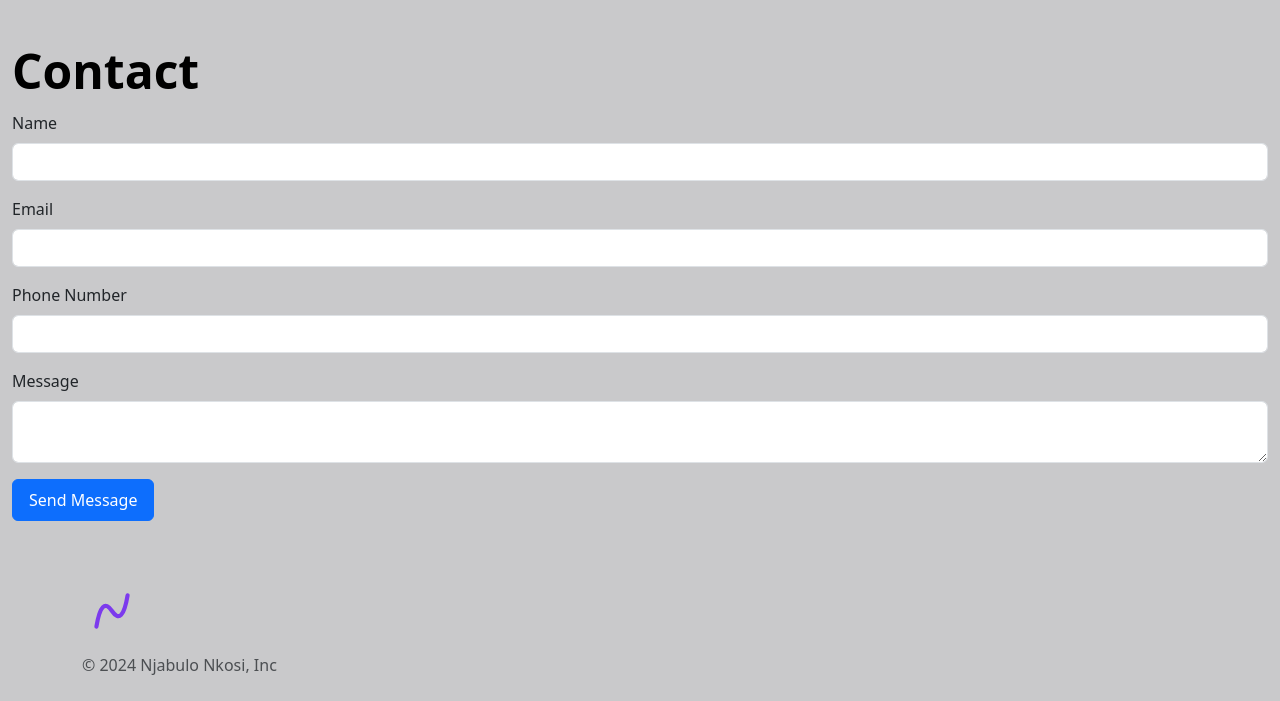
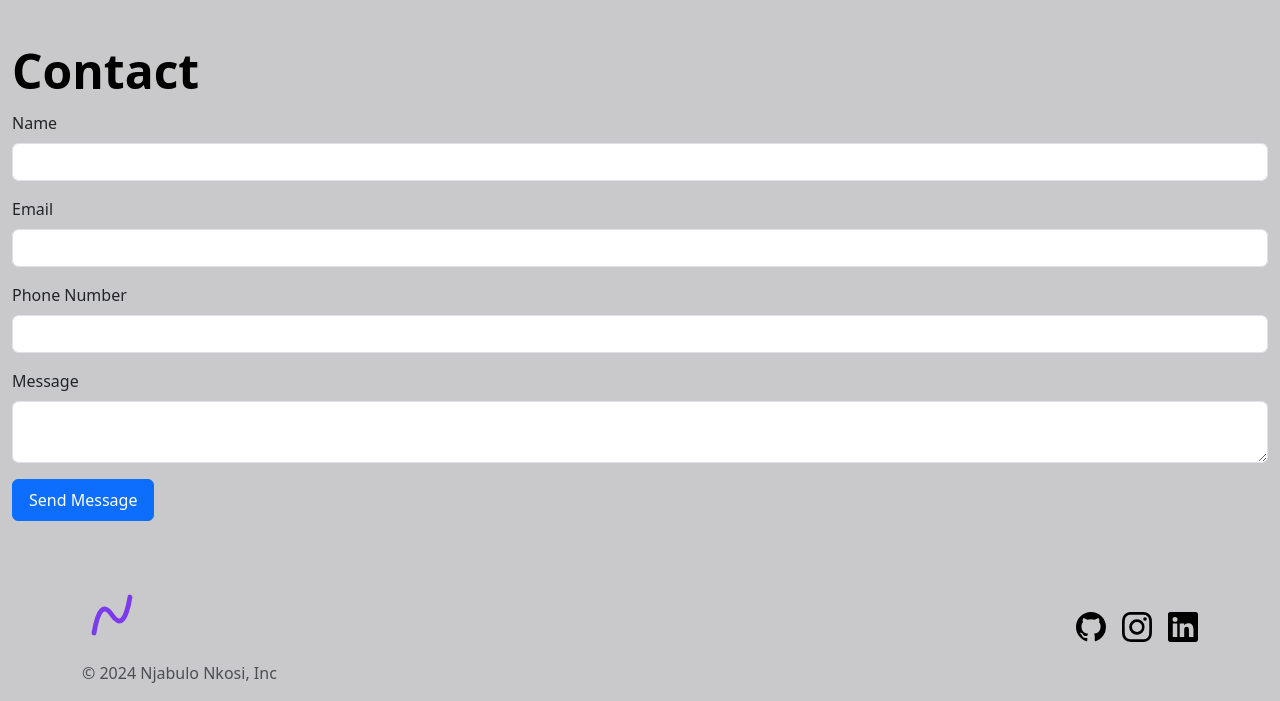
Before and after one commit to njabulo-nkosi/portfolio-website, a Flask app: page /contact in a window 1280 px wide. Shown: the part 113-814 px from the top of the page. Before the commit the page ends 788 px from the top, so only its background shows below. Run offline with Flask 3, Linux system fonts and the light colour scheme; parts of the project's set-up code (start-up, migrations or seed data) failed here and were passed over; some libraries are stand-ins or nearby versions.

Commit message:
Updated the footer.html file. Social links were not appearing. Issue with the svgs

```diff
--- a/templates/footer.html
+++ b/templates/footer.html
@@ -4,7 +4,7 @@
       <!-- Left Column: Logo and Text -->
       <div class="col-12 col-md-6 text-center text-md-start mb-3 mb-md-0">
         <a href="/" class="d-flex align-items-center justify-content-center justify-content-md-start mb-3 text-body-secondary text-decoration-none lh-1">
-          <svg class="bi me-2" width="60" height="52" role="img" aria-label="Stylized N" viewBox="0 0 100 100">
+          <svg class="bi me-2" width="60" height="60" role="img" aria-label="Stylized N" viewBox="0 0 100 100">
             <path d="M20 80 Q30 20, 50 50 T80 20" fill="none" stroke="#7c3aed" stroke-width="8" stroke-linecap="round" stroke-linejoin="round" />
           </svg>
         </a>
@@ -16,23 +16,23 @@
         <ul class="list-unstyled d-flex justify-content-center justify-content-md-end">
           <li class="ms-3">
             <a href="https://github.com/njabulo-nkosi" class="text-body-secondary" target="_blank">
-              <svg width="24" height="24" aria-label="GitHub">
-                ...GitHub SVG...
-              </svg>
+              <svg xmlns="http://www.w3.org/2000/svg" width="30" height="30" aria-label="GitHub" fill="black" class="bi bi-github" viewBox="0 0 16 16">
+  <path d="M8 0C3.58 0 0 3.58 0 8c0 3.54 2.29 6.53 5.47 7.59.4.07.55-.17.55-.38 0-.19-.01-.82-.01-1.49-2.01.37-2.53-.49-2.69-.94-.09-.23-.48-.94-.82-1.13-.28-.15-.68-.52-.01-.53.63-.01 1.08.58 1.23.82.72 1.21 1.87.87 2.33.66.07-.52.28-.87.51-1.07-1.78-.2-3.64-.89-3.64-3.95 0-.87.31-1.59.82-2.15-.08-.2-.36-1.02.08-2.12 0 0 .67-.21 2.2.82.64-.18 1.32-.27 2-.27s1.36.09 2 .27c1.53-1.04 2.2-.82 2.2-.82.44 1.1.16 1.92.08 2.12.51.56.82 1.27.82 2.15 0 3.07-1.87 3.75-3.65 3.95.29.25.54.73.54 1.48 0 1.07-.01 1.93-.01 2.2 0 .21.15.46.55.38A8.01 8.01 0 0 0 16 8c0-4.42-3.58-8-8-8"/>
+                </svg>
             </a>
           </li>
           <li class="ms-3">
             <a href="#" class="text-body-secondary" target="_blank">
-              <svg width="24" height="24" aria-label="Instagram">
-                ...Instagram SVG...
-              </svg>
+              <svg xmlns="http://www.w3.org/2000/svg" width="30" height="30" aria-label="Instagram" fill="black" class="bi bi-instagram" viewBox="0 0 16 16">
+  <path d="M8 0C5.829 0 5.556.01 4.703.048 3.85.088 3.269.222 2.76.42a3.9 3.9 0 0 0-1.417.923A3.9 3.9 0 0 0 .42 2.76C.222 3.268.087 3.85.048 4.7.01 5.555 0 5.827 0 8.001c0 2.172.01 2.444.048 3.297.04.852.174 1.433.372 1.942.205.526.478.972.923 1.417.444.445.89.719 1.416.923.51.198 1.09.333 1.942.372C5.555 15.99 5.827 16 8 16s2.444-.01 3.298-.048c.851-.04 1.434-.174 1.943-.372a3.9 3.9 0 0 0 1.416-.923c.445-.445.718-.891.923-1.417.197-.509.332-1.09.372-1.942C15.99 10.445 16 10.173 16 8s-.01-2.445-.048-3.299c-.04-.851-.175-1.433-.372-1.941a3.9 3.9 0 0 0-.923-1.417A3.9 3.9 0 0 0 13.24.42c-.51-.198-1.092-.333-1.943-.372C10.443.01 10.172 0 7.998 0zm-.717 1.442h.718c2.136 0 2.389.007 3.232.046.78.035 1.204.166 1.486.275.373.145.64.319.92.599s.453.546.598.92c.11.281.24.705.275 1.485.039.843.047 1.096.047 3.231s-.008 2.389-.047 3.232c-.035.78-.166 1.203-.275 1.485a2.5 2.5 0 0 1-.599.919c-.28.28-.546.453-.92.598-.28.11-.704.24-1.485.276-.843.038-1.096.047-3.232.047s-2.39-.009-3.233-.047c-.78-.036-1.203-.166-1.485-.276a2.5 2.5 0 0 1-.92-.598 2.5 2.5 0 0 1-.6-.92c-.109-.281-.24-.705-.275-1.485-.038-.843-.046-1.096-.046-3.233s.008-2.388.046-3.231c.036-.78.166-1.204.276-1.486.145-.373.319-.64.599-.92s.546-.453.92-.598c.282-.11.705-.24 1.485-.276.738-.034 1.024-.044 2.515-.045zm4.988 1.328a.96.96 0 1 0 0 1.92.96.96 0 0 0 0-1.92m-4.27 1.122a4.109 4.109 0 1 0 0 8.217 4.109 4.109 0 0 0 0-8.217m0 1.441a2.667 2.667 0 1 1 0 5.334 2.667 2.667 0 0 1 0-5.334"/>
+</svg>
             </a>
           </li>
           <li class="ms-3">
             <a href="https://www.linkedin.com/in/njabulo-nkosi-71a11422a/" class="text-body-secondary" target="_blank">
-              <svg width="24" height="24" aria-label="LinkedIn">
-                ...LinkedIn SVG...
-              </svg>
+              <svg xmlns="http://www.w3.org/2000/svg" width="30" height="30" aria-label="LinkedIn" fill="black" class="bi bi-linkedin" viewBox="0 0 16 16">
+  <path d="M0 1.146C0 .513.526 0 1.175 0h13.65C15.474 0 16 .513 16 1.146v13.708c0 .633-.526 1.146-1.175 1.146H1.175C.526 16 0 15.487 0 14.854zm4.943 12.248V6.169H2.542v7.225zm-1.2-8.212c.837 0 1.358-.554 1.358-1.248-.015-.709-.52-1.248-1.342-1.248S2.4 3.226 2.4 3.934c0 .694.521 1.248 1.327 1.248zm4.908 8.212V9.359c0-.216.016-.432.08-.586.173-.431.568-.878 1.232-.878.869 0 1.216.662 1.216 1.634v3.865h2.401V9.25c0-2.22-1.184-3.252-2.764-3.252-1.274 0-1.845.7-2.165 1.193v.025h-.016l.016-.025V6.169h-2.4c.03.678 0 7.225 0 7.225z"/>
+</svg>
             </a>
           </li>
         </ul>
```
